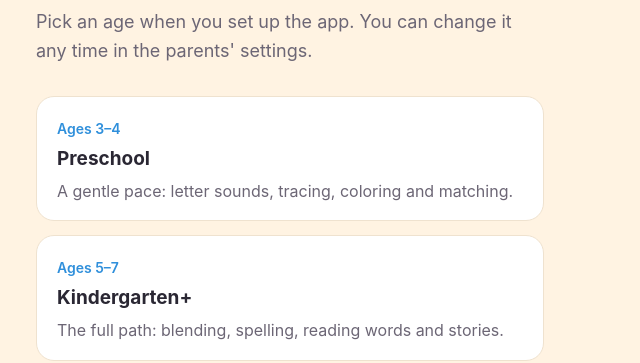
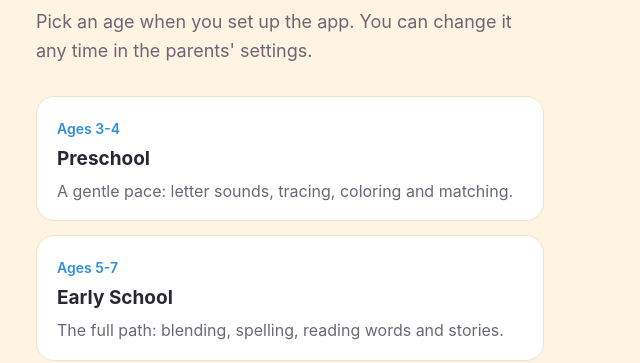
Before and after one commit to Barqawiz/kids-learning, a plain HTML site: page index.html in a window 1280 px wide. Shown: the part 3683-4046 px from the top of the page, 624-1264 px from the left. Drawn offline with Linux system fonts and the light colour scheme.

Commit message:
Call the 5-7 mode Early School and use plain hyphens in age ranges
Co-Authored-By: Claude Opus 5.5 <noreply@anthropic.com>

```diff
--- a/index.html
+++ b/index.html
@@ -3,7 +3,7 @@
 <head>
 <meta charset="utf-8">
 <meta name="viewport" content="width=device-width, initial-scale=1">
-<title>Phonics House: Learn to Read for Kids 3–7</title>
+<title>Phonics House: Learn to Read for Kids 3-7</title>
 <meta name="description" content="A phonics reading game for children aged 3 to 7. Six rooms, 26 letters, letter tracing, blending and first stories with Finn the Fox. Works offline, no ads. For iPhone and iPad.">
 <link rel="icon" href="assets/favicon.png">
 <link rel="apple-touch-icon" href="assets/apple-touch-icon.png">
@@ -150,8 +150,8 @@
       <h2>Two modes, one house</h2>
       <p class="lead">Pick an age when you set up the app. You can change it any time in the parents' settings.</p>
       <div class="modes">
-        <div class="mode"><span class="age">Ages 3–4</span><h3>Preschool</h3><p>A gentle pace: letter sounds, tracing, coloring and matching.</p></div>
-        <div class="mode"><span class="age">Ages 5–7</span><h3>Kindergarten+</h3><p>The full path: blending, spelling, reading words and stories.</p></div>
+        <div class="mode"><span class="age">Ages 3-4</span><h3>Preschool</h3><p>A gentle pace: letter sounds, tracing, coloring and matching.</p></div>
+        <div class="mode"><span class="age">Ages 5-7</span><h3>Early School</h3><p>The full path: blending, spelling, reading words and stories.</p></div>
       </div>
     </div>
   </div>
```
Also changed, not shown: privacy.html (+1 -1 lines), support.html (+1 -1 lines).
